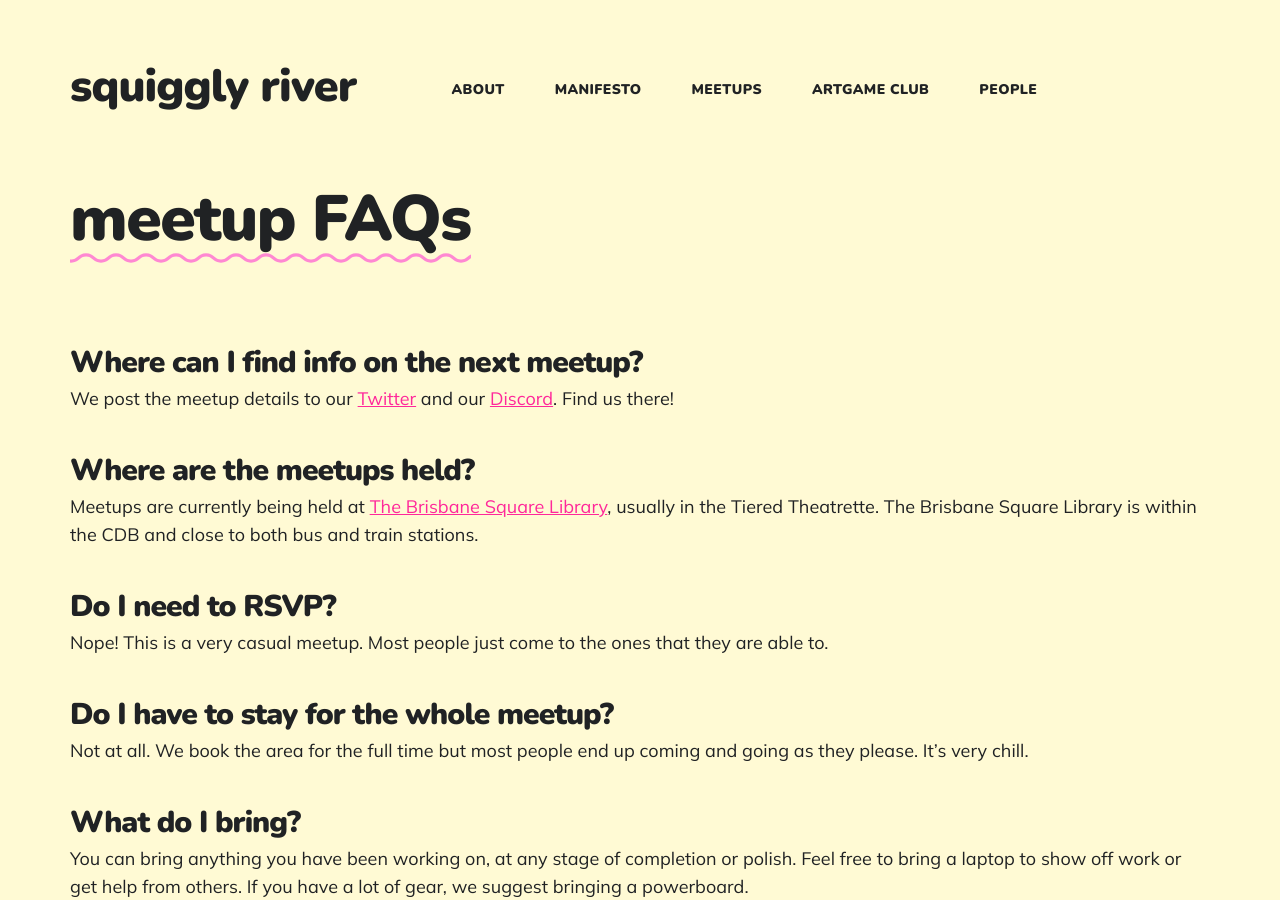
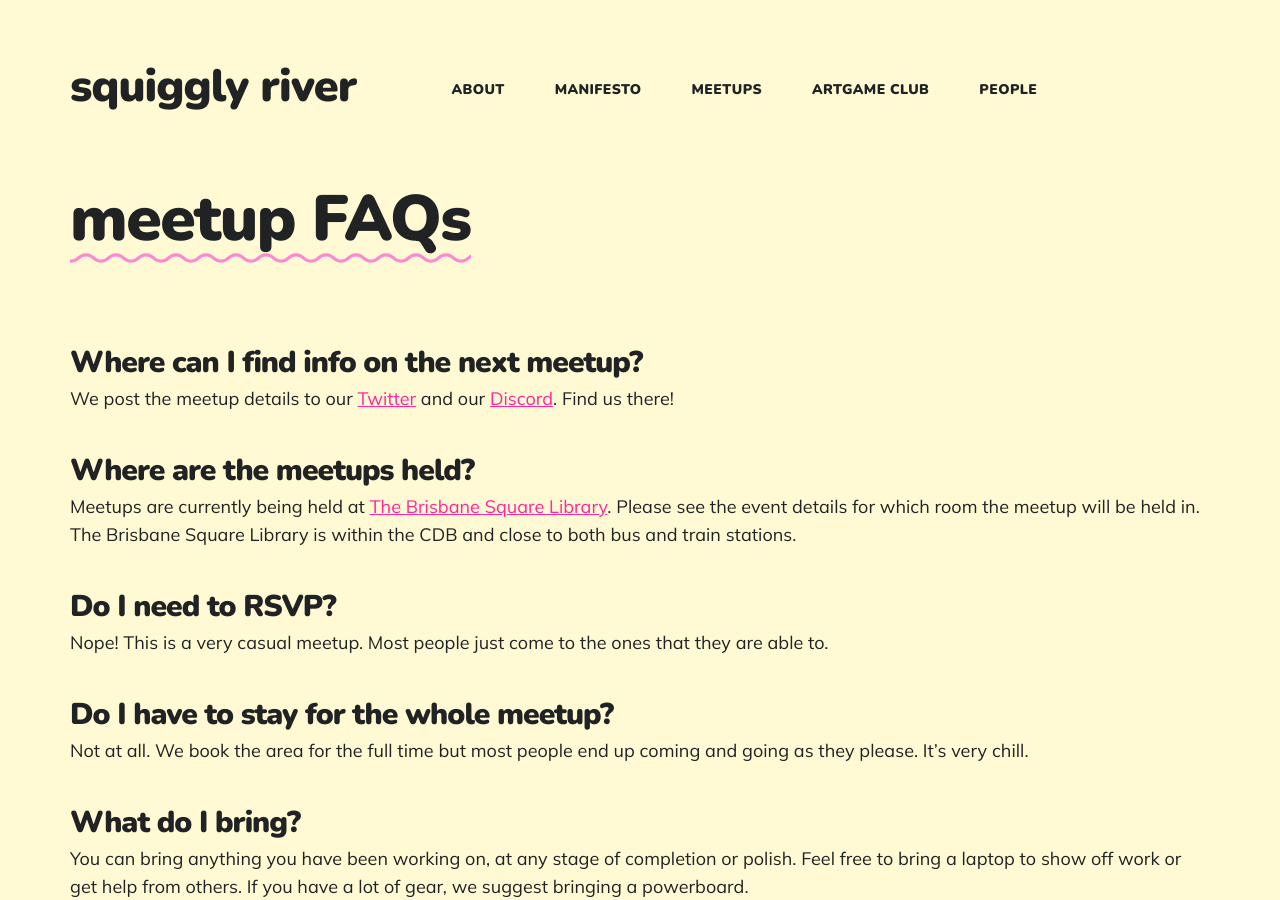
Before and after one commit to SquigglyRiver/squigglyriver.github.io, a Jekyll site: the page built from meetups/index.html, in a window 1280 px wide and 900 px high. Built offline with Jekyll 4.4.1, drawn with Linux system fonts in a browser that asks for light colours; nearby versions of some CDN libraries.

Commit message:
Minor change to meetups page

```diff
--- a/meetups/index.html
+++ b/meetups/index.html
@@ -14,7 +14,7 @@ featured_image:
 				<h4>Where can I find info on the next meetup?</h4>
 				<p>We post the meetup details to our <a href="https://twitter.com/squigglyriver">Twitter</a> and our <a href="https://discord.gg/MrPzZXH">Discord</a>. Find us there!</p></br>
 				<h4>Where are the meetups held?</h4>
-				<p> Meetups are currently being held at <a href="https://www.brisbane.qld.gov.au/things-to-see-and-do/council-venues-and-precincts/libraries/library-locations/brisbane-square-library" target="_blank">The Brisbane Square Library</a>, usually in the Tiered Theatrette. The Brisbane Square Library is within the CDB and close to both bus and train stations.</p></br>
+				<p> Meetups are currently being held at <a href="https://www.brisbane.qld.gov.au/things-to-see-and-do/council-venues-and-precincts/libraries/library-locations/brisbane-square-library" target="_blank">The Brisbane Square Library</a>. Please see the event details for which room the meetup will be held in. The Brisbane Square Library is within the CDB and close to both bus and train stations.</p></br>
 				<h4>Do I need to RSVP?</h4>
 				<p>Nope! This is a very casual meetup. Most people just come to the ones that they are able to.</p></br>
 				<h4>Do I have to stay for the whole meetup?</h4>
```
